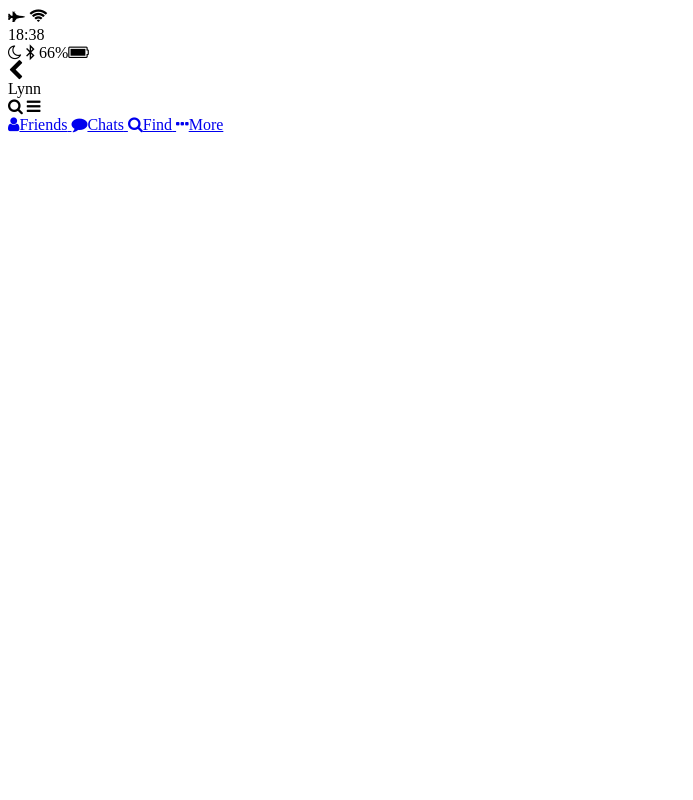
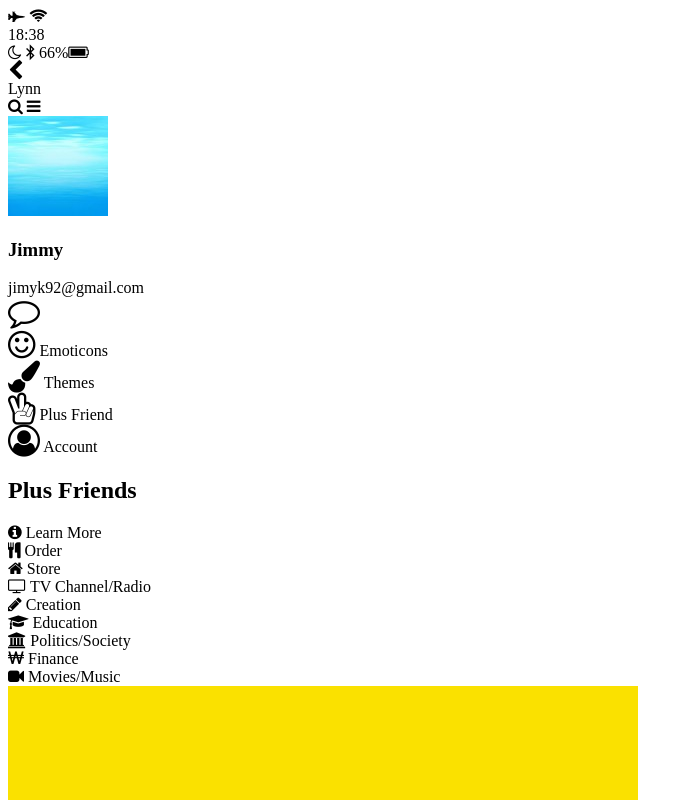
Before and after one commit to jinwoojimmy/kakao-clone, a plain HTML site: page more.html in a window 1280 px wide. Shown: the top 800 px of the page, without its empty margins (0-693 px from the left). Drawn offline with Linux system fonts and the light colour scheme.

Commit message:
main of more.html

```diff
--- a/more.html
+++ b/more.html
@@ -39,6 +39,93 @@
 			</div>
 		</div>
 	</header>
+	<main class="more">
+		<header class="more__header">
+			<div class="more-header__column">
+				<img src="images/sample.jpg" alt="">
+				<div class="more-header__info">
+					<h3 class="more-header__title">Jimmy</h3>
+					<span class="more-header__subtitle">jimyk92@gmail.com</span>
+				</div>
+			</div>
+			<i class="fa fa-comment-o fa-2x"></i>
+		</header>
+		<section class="more__options">
+			<div class="more__option">
+				<i class="fa fa-smile-o fa-2x"></i>
+				<span class="more__option__title">Emoticons</span>
+			</div>
+			<div class="more__option">
+				<i class="fa fa-paint-brush fa-2x"></i>
+				<span class="more__option__title">Themes</span>
+			</div>
+			<div class="more__option">
+				<i class="fa fa-hand-peace-o fa-2x"></i>
+				<span class="more__option__title">Plus Friend</span>
+			</div>
+			<div class="more__option">
+				<i class="fa fa-user-circle-o fa-2x"></i>
+				<span class="more__option__title">Account</span>
+			</div>
+		</section>
+		<section class="more__plus-friends">
+			<header class="plus-friends__header">
+				<h2 class="plus-friends__title">Plus Friends</h2>
+				<span class="plus-friends__learn-more">
+					<i class="fa fa-info-circle"></i>
+					Learn More
+				</span>
+			</header>
+			<div class="plus-friends__items">
+				<div class="plus-friends__item">
+					<i class="fa fa-cutlery"></i>
+					<span class="plus-friends__item-title">Order</span>
+				</div>
+				<div class="plus-friends__item">
+					<i class="fa fa-home"></i>
+					<span class="plus-friends__item-title">Store</span>
+				</div>
+				<div class="plus-friends__item">
+					<i class="fa fa-television"></i>
+					<span class="plus-friends__item-title">TV Channel/Radio</span>
+				</div>
+				<div class="plus-friends__item">
+					<i class="fa fa-pencil"></i>
+					<span class="plus-friends__item-title">Creation</span>
+				</div>
+				<div class="plus-friends__item">
+					<i class="fa fa-graduation-cap"></i>
+					<span class="plus-friends__item-title">Education</span>
+				</div>
+				<div class="plus-friends__item">
+					<i class="fa fa-university"></i>
+					<span class="plus-friends__item-title">Politics/Society</span>
+				</div>
+				<div class="plus-friends__item">
+					<i class="fa fa-krw"></i>
+					<span class="plus-friends__item-title">Finance</span>
+				</div>
+				<div class="plus-friends__item">
+					<i class="fa fa-video-camera"></i>
+					<span class="plus-friends__item-title">Movies/Music</span>
+				</div>
+			</div>
+		</section>
+		<section class="more__options">
+			<div class="more__option">
+				<img src="images/kakao-story.jpg" alt="" class="more__option-image">
+				<span class="more__option-title">Kakao Story</span>
+			</div>
+			<div class="more__option">
+				<img src="images/path.png" alt="" class="more__option-image">
+				<span class="more__option-title">Path</span>
+			</div>
+			<div class="more__option">
+				<img src="images/kakao-friends.jpg" alt="" class="more__option-image">
+				<span class="more__option-title">Kakao friends</span>
+			</div>
+		</section>
+	</main>
 	<nav class="tab-bar">
 		<a href="index.html" class="tab-bar__tab">
 			<i class="fa fa-user"></i><span class="tab-bar-title">Friends</span>
```
Also changed, not shown: images/kakao-friends.jpg (added), images/kakao-story.jpg (added), images/path.png (added).
